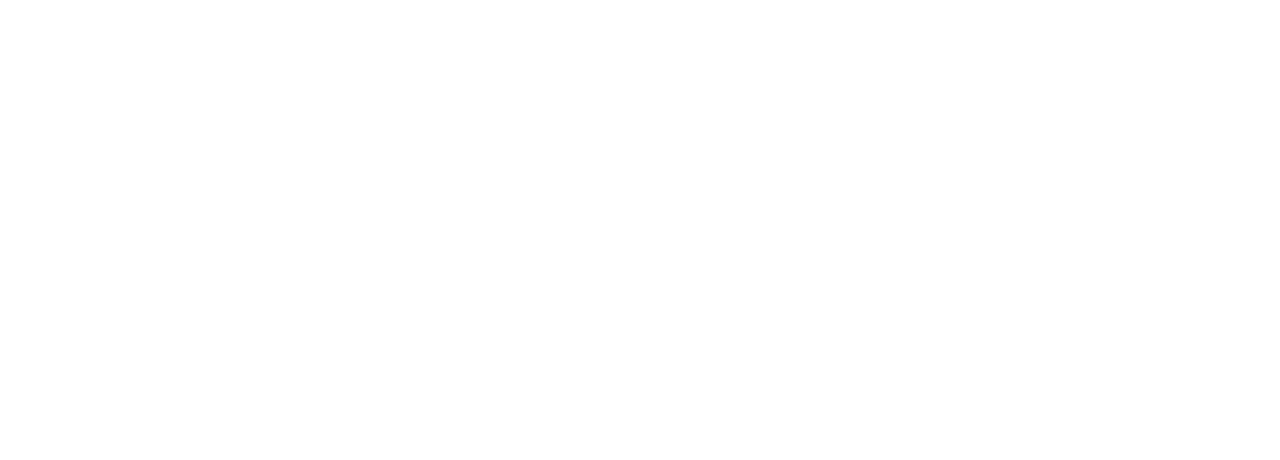
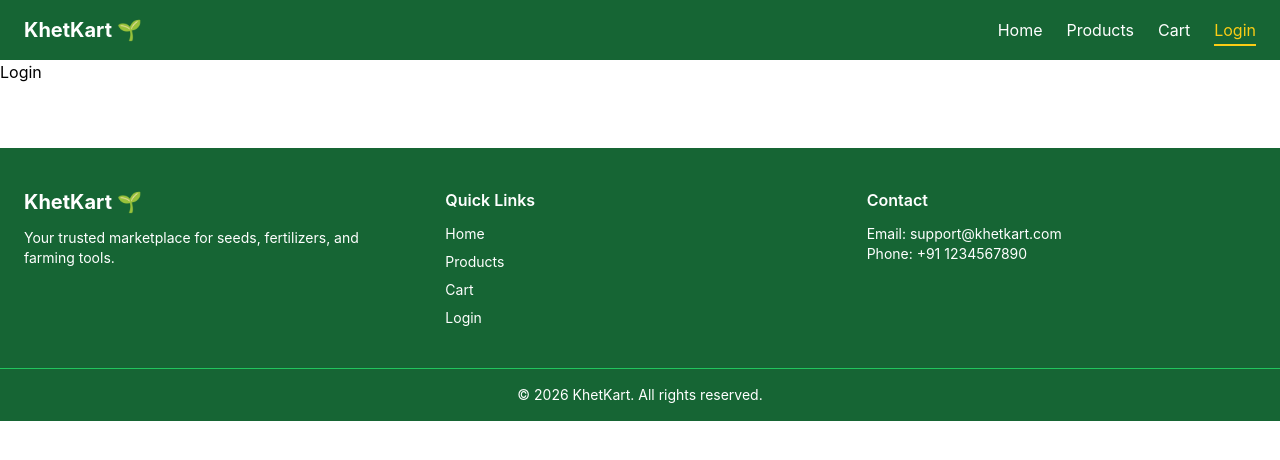
Before and after one commit to swara546/KhetKart, a React (Vite) app in the folder khetkart-frontend/: page /login in a window 1280 px wide. Shown: the top 460 px of the page. Built offline with nearby package versions, Linux system fonts and the light colour scheme.

Commit message:
Done: footer and nav

```diff
--- a/khetkart-frontend/index.html
+++ b/khetkart-frontend/index.html
@@ -2,9 +2,8 @@
 <html lang="en">
   <head>
     <meta charset="UTF-8" />
-    <link rel="icon" type="image/svg+xml" href="/vite.svg" />
     <meta name="viewport" content="width=device-width, initial-scale=1.0" />
-    <title>khetkart-frontend</title>
+    <title>khetkart</title>
   </head>
   <body>
     <div id="root"></div>
--- a/khetkart-frontend/src/App.jsx
+++ b/khetkart-frontend/src/App.jsx
@@ -1,12 +1,24 @@
-
+import { BrowserRouter, Routes, Route } from "react-router-dom";
+import Navbar from "./components/Navbar";
+import Home from "./pages/Home";
+import Products from "./pages/Products";
+import Cart from "./pages/Cart";
+import Login from "./pages/Login";
+import Footer from "./components/Footer";
 
 function App() {
-
   return (
-    <>
-
-    </>
-  )
+    <BrowserRouter>
+      <Navbar />
+      <Routes>
+        <Route path="/" element={<Home />} />
+        <Route path="/products" element={<Products />} />
+        <Route path="/cart" element={<Cart />} />
+        <Route path="/login" element={<Login />} />
+      </Routes>
+      <Footer/>
+    </BrowserRouter>
+  );
 }
 
-export default App
+export default App;
--- /dev/null
+++ b/khetkart-frontend/src/components/Footer.jsx
@@ -0,0 +1,55 @@
+import { NavLink } from "react-router-dom";
+
+function Footer() {
+  const footerLinks = [
+    { path: "/", label: "Home" },
+    { path: "/products", label: "Products" },
+    { path: "/cart", label: "Cart" },
+    { path: "/login", label: "Login" },
+  ];
+
+  return (
+    <footer className="bg-primary text-white mt-16">
+      <div className="container mx-auto px-6 py-10 grid grid-cols-1 md:grid-cols-3 gap-8">
+        {/* Brand */}
+        <div>
+          <h2 className="text-xl font-bold ">KhetKart 🌱</h2>
+          <p className="mt-3 text-sm text-muted">
+            Your trusted marketplace for seeds, fertilizers, and farming tools.
+          </p>
+        </div>
+
+        {/* Links */}
+        <div>
+          <h3 className="font-semibold mb-3 hover:text-accent">Quick Links</h3>
+          <ul className="space-y-2 text-sm">
+            {footerLinks.map(({ path, label }) => (
+              <li key={path}>
+                <NavLink
+                  to={path}
+                  className="transition hover:text-accent text-white"
+                >
+                  {label}
+                </NavLink>
+              </li>
+            ))}
+          </ul>
+        </div>
+
+        {/* Contact */}
+        <div>
+          <h3 className="font-semibold mb-3 hover:text-accent">Contact</h3>
+          <p className="text-sm text-muted">Email: support@khetkart.com</p>
+          <p className="text-sm text-muted">Phone: +91 1234567890</p>
+        </div>
+      </div>
+
+      {/* Bottom bar */}
+      <div className="border-t border-secondary text-center py-4 text-sm text-muted">
+        &copy; {new Date().getFullYear()} KhetKart. All rights reserved.
+      </div>
+    </footer>
+  );
+}
+
+export default Footer;
--- /dev/null
+++ b/khetkart-frontend/src/components/Navbar.jsx
@@ -0,0 +1,39 @@
+import { NavLink } from "react-router-dom";
+
+function Navbar() {
+  const navItems = [
+    { path: "/", label: "Home" },
+    { path: "/products", label: "Products" },
+    { path: "/cart", label: "Cart" },
+    { path: "/login", label: "Login" },
+  ];
+
+  return (
+    <nav className="bg-primary text-white px-6 py-4 flex justify-between items-center">
+      <h1 className="text-xl font-bold">KhetKart 🌱</h1>
+
+      <ul className="flex space-x-6">
+        {navItems.map(({ path, label }) => (
+          <li key={path}>
+            <NavLink
+              to={path}
+              className={({ isActive }) =>
+                `pb-1 transition
+                 hover:text-accent
+                 ${
+                   isActive
+                     ? "border-b-2 border-accent text-accent"
+                     : "text-white"
+                 }`
+              }
+            >
+              {label}
+            </NavLink>
+          </li>
+        ))}
+      </ul>
+    </nav>
+  );
+}
+
+export default Navbar;
--- /dev/null
+++ b/khetkart-frontend/src/components/ProductCard.jsx
@@ -0,0 +1,9 @@
+import React from 'react'
+
+function ProductCard() {
+  return (
+    <div>ProductCard</div>
+  )
+}
+
+export default ProductCard
--- a/khetkart-frontend/src/index.css
+++ b/khetkart-frontend/src/index.css
@@ -1 +1,9 @@
 @import "tailwindcss";
+/* 🌱 KhetKart Theme */
+@theme {
+  --color-primary: #166534;     /* deep green */
+  --color-secondary: #22c55e;   /* leaf green */
+  --color-accent: #facc15;      /* yellow */
+  --color-bg: #f0fdf4;          /* light green background */
+  --color-text-gray: #1f2937;        /* dark gray */
+}
--- /dev/null
+++ b/khetkart-frontend/src/pages/Cart.jsx
@@ -0,0 +1,9 @@
+import React from 'react'
+
+function Cart() {
+  return (
+    <div>Cart</div>
+  )
+}
+
+export default Cart
--- /dev/null
+++ b/khetkart-frontend/src/pages/Home.jsx
@@ -0,0 +1,14 @@
+function Home() {
+  return (
+    <div className="p-10 text-center">
+      <h2 className="text-3xl font-bold text-primary">
+        Welcome to KhetKart 🌾
+      </h2>
+      <p className="mt-4 text-text-gray">
+        Buy seeds, fertilizers, and tools at best prices.
+      </p>
+    </div>
+  );
+}
+
+export default Home;
--- /dev/null
+++ b/khetkart-frontend/src/pages/Login.jsx
@@ -0,0 +1,9 @@
+import React from 'react'
+
+function Login() {
+  return (
+    <div>Login</div>
+  )
+}
+
+export default Login
--- /dev/null
+++ b/khetkart-frontend/src/pages/Products.jsx
@@ -0,0 +1,9 @@
+import React from 'react'
+
+function Products() {
+  return (
+    <div>Products</div>
+  )
+}
+
+export default Products
```
Also changed, not shown: khetkart-frontend/src/data/products.js (added).
